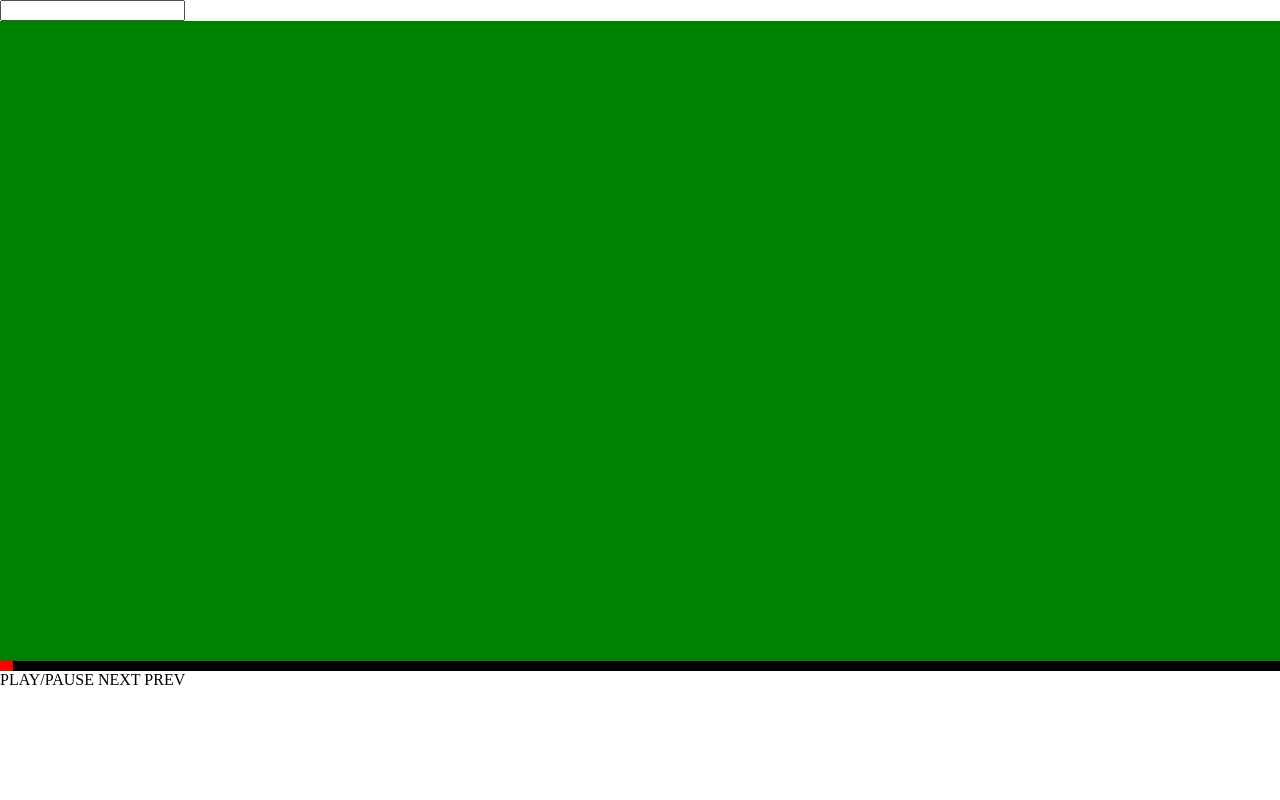
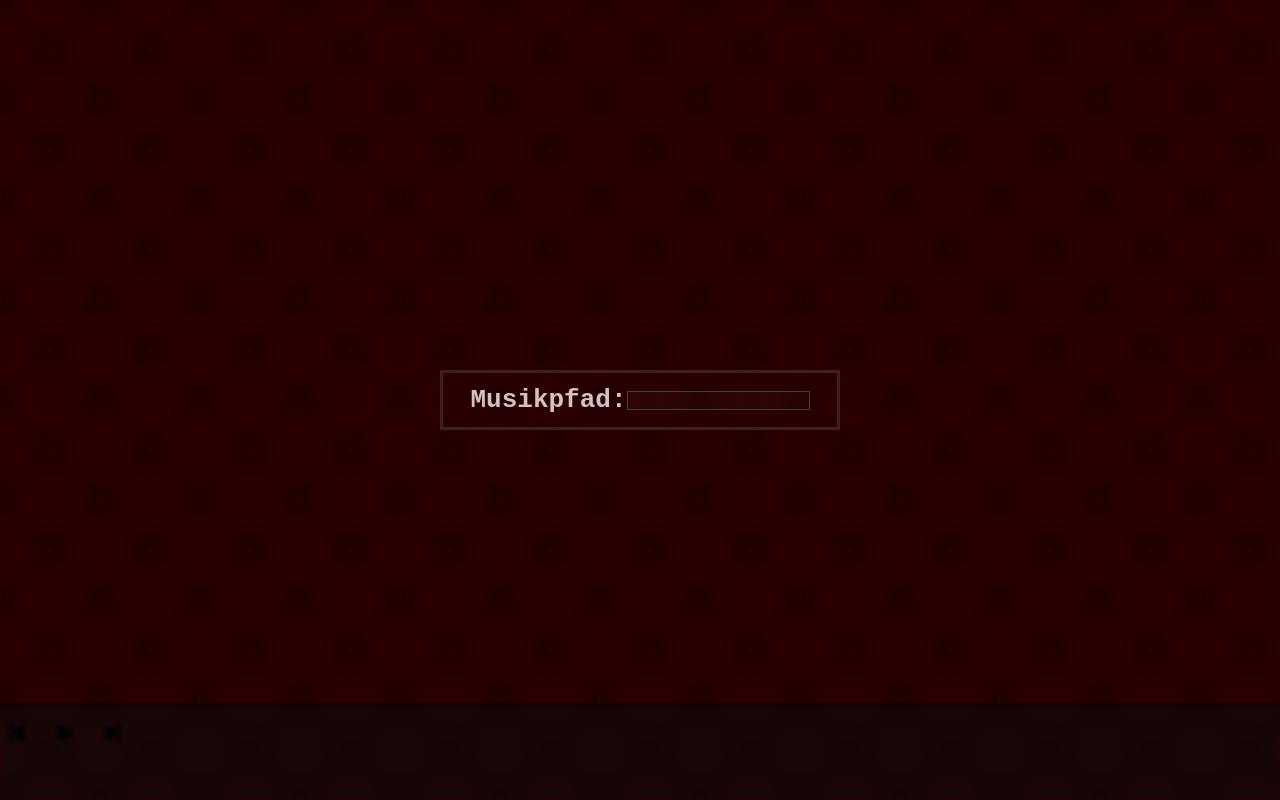
Before and after one commit to Bytewerk/jsPlayer, a plain HTML site: page client/index.html in a window 1280 px wide. Drawn offline with Linux system fonts and the light colour scheme.

Commit message:
first implementation of a basic UI

```diff
--- a/client/css/jsPlayer.css
+++ b/client/css/jsPlayer.css
@@ -5,32 +5,136 @@ html, body {	margin: 0;
 
 html {
 	box-sizing: border-box;
+	background:
+	radial-gradient(hsl(0, 100%, 27%) 4%, hsl(0, 100%, 18%) 9%, hsla(0, 100%, 20%, 0) 9%) 0 0,
+	radial-gradient(hsl(0, 100%, 27%) 4%, hsl(0, 100%, 18%) 8%, hsla(0, 100%, 20%, 0) 10%) 50px 50px,
+	radial-gradient(hsla(0, 100%, 30%, 0.8) 20%, hsla(0, 100%, 20%, 0)) 50px 0,
+	radial-gradient(hsla(0, 100%, 30%, 0.8) 20%, hsla(0, 100%, 20%, 0)) 0 50px,
+	radial-gradient(hsla(0, 100%, 20%, 1) 35%, hsla(0, 100%, 20%, 0) 60%) 50px 0,
+	radial-gradient(hsla(0, 100%, 20%, 1) 35%, hsla(0, 100%, 20%, 0) 60%) 100px 50px,
+	radial-gradient(hsla(0, 100%, 15%, 0.7), hsla(0, 100%, 20%, 0)) 0 0,
+	radial-gradient(hsla(0, 100%, 15%, 0.7), hsla(0, 100%, 20%, 0)) 50px 50px,
+	linear-gradient(45deg, hsla(0, 100%, 20%, 0) 49%, hsla(0, 100%, 0%, 1) 50%, hsla(0, 100%, 20%, 0) 70%) 0 0,
+	linear-gradient(-45deg, hsla(0, 100%, 20%, 0) 49%, hsla(0, 100%, 0%, 1) 50%, hsla(0, 100%, 20%, 0) 70%) 0 0;
+	background-color: #300;
+	background-size: 100px 100px;
+
+	color: #D5C1C1;
+	font-family: monospace;
 }
 
 *, *:before, *:after {
 	box-sizing: inherit;
 }
 
+#content {
+	height: 88%;
+	display: flex;
+	flex-wrap: nowrap;
+	order: 1;
+}
+
 #musicChooser {
-	width: 100%;
-	height: 80%;
-	background: green;
+	width: 75%;
+	height: 100%;
 	display: block;
 	overflow: auto;
+	padding: 15px;
+}
+
+#playlist {
+	width: 25%;
+	overflow: auto;
+}
+
+#playlist div {
+	box-shadow: 0px 5px 3px -4px #FFF;
+	margin: 12px;
+	padding-left: 10px;
+}
+
+#playlist .playlistPosition {
+	display: inline;
+	font-weight: bold;
 }
 
 #progressbarContainer {
 	width: 100%;
 	height: 10px;
-	margin: 0;
-	padding: 0;
-	background-color: black;
+	margin: 0px;
+	padding: 0px;
+	border-top: 2px solid black;
 }
 
 #progressbar {
-	width: 1%;
-	height: 10px;
+	width: 0%;
+	height: 2px;
 	margin: 0;
 	padding: 0;
-	background-color: red;
+	background-color: rgba(255, 255, 255, 0.73);
 }
+
+#controls .button {
+	margin: 10px;
+}
+
+#controls {
+	height: 12%;
+	background-color: rgba(39, 39, 39, 0.56);
+}
+
+.blured {
+	filter: blur(2px);
+}
+
+.button {
+	display: inline-block;
+	height: 20px;
+	width: 20px;
+}
+
+.button#toggle.play {
+	background: url("../icons/glyphicons-play.png") no-repeat;
+}
+
+.button#toggle.pause {
+	background: url("../icons/glyphicons-pause.png") no-repeat;
+}
+
+.button#next {
+	background: url("../icons/glyphicons-step-forward.png") no-repeat;
+}
+
+.button#prev {
+	background: url("../icons/glyphicons-step-backward.png") no-repeat;
+}
+
+#pathSelectionOverlay {
+	display: flex;
+	align-items: center;
+	justify-content: center;
+	position: absolute;
+	top: 0px;
+	left: 0px;
+	height: 100%;
+	width: 100%;
+	background-color: rgba(0, 0, 0, 0.7);
+}
+
+#pathSelectDialog {
+	display: flex;
+	width: 400px;
+	height: 60px;
+	border: 3px solid rgba(107, 107, 107, 0.3);
+	justify-content: center;
+	align-items: center;
+}
+
+#pathSelectDialog * {
+	display: inline-block;
+}
+
+#musicPath {
+	background: rgba(111, 105, 105, 0.05);
+	border: 1px solid rgba(89, 89, 89, 0.67);
+}
--- a/client/index.html
+++ b/client/index.html
@@ -6,21 +6,22 @@
 		<link rel="stylesheet" href="css/jsPlayer.css">
 	</head>
 	<body>
-		<input id="musicPath" />
+		<div id="content" >
 			<div id="musicChooser" >
 
 			</div>
 			<div id="playlist">
 
 			</div>
+		</div>
+		<div id="controls" class="blured">
 			<div id="progressbarContainer">
 				<div id="progressbar">
 				</div>
 			</div>
-		<div id="controls">
-				<span class="button" id="toggle">PLAY/PAUSE</span>
-				<span class="button" id="next" >NEXT</span>
-				<span class="button" id="prev" >PREV</span>
+			<span class="button" id="prev" ></span>
+			<span class="button play" id="toggle"></span>
+			<span class="button" id="next" ></span>
 			<div id="songInfos">
 				<span class="songInfo" id="artist"></span>
 				<span class="songInfo" id="album"></span>
@@ -28,6 +29,13 @@
 				<span class="songInfo" id="art"></span>
 			</div>
 		</div>
+
+		<div id="pathSelectionOverlay">
+			<div id="pathSelectDialog">
+				<h1>Musikpfad:</h1>
+				<input id="musicPath" />
+			</div>
+		</div>
 		<script src="js/jsPlayer.js"></script>
 	</body>
 </html>
--- a/client/js/jsPlayer.js
+++ b/client/js/jsPlayer.js
@@ -1,4 +1,4 @@
-dbfilename = "database.json"
+dbfilename = "database.json";
 rootFiletree = new Folder(" ");
 jsPlayer = new JsPlayer();
 var global_unique_id = 0;
@@ -22,11 +22,13 @@ window.onload = function () {
 					for (var i = 0, len = allSongDivs.length; i < len; i++) {
 						allSongDivs[i].addEventListener("click", onMusicClickListener);
 					};
+					hideMusicSelectionDialog();
 				};
 			};
 		};
 		xhr.send();
 	}, false);
+
 
 	toggleBtn = document.querySelector("#toggle.button");
 	nextBtn = document.querySelector("#next.button");
@@ -189,7 +191,7 @@ function Playlist(audioElement) {
 	};
 
 	this.play = function(elementNr) {
-		if(elementNr >= 0 && elementNr <= this.elements.length) {
+		if(elementNr >= 0 && elementNr < this.elements.length) {
 			this.currentElementIndex = elementNr;
 			this.onsongchange(this.elements[this.currentElementIndex]);
 			this.audioElement.src = this.elements[this.currentElementIndex].musicFile.getPath();
@@ -203,6 +205,9 @@ function Playlist(audioElement) {
 		this.elements.splice(position, 0, playlistElement);
 		this.updateAllElementIndex();
 		this.onsongadd(playlistElement);
+		if(this.elements.length==1) {
+			this.play(0);
+		};
 	};
 
 	this.updateAllElementIndex = function() {
@@ -232,14 +237,25 @@ function JsPlayer() {
 		progressbar.style.width = (this.currentTime / this.duration * 100) + "%";
 	});
 
+	this.audio.addEventListener("play", function() {
+		toggleBtn.classList.add("pause")
+		toggleBtn.classList.remove("play")
+	});
+
+	this.audio.addEventListener("pause", function() {
+		toggleBtn.classList.add("play")
+		toggleBtn.classList.remove("pause")
+	});
+
 	this.audio.toggle = function() {
-		foo = this;
-		if(this.paused) {
-			this.play();
-		} else {
-			this.pause();
-		}
-	}
+		if(this.playlist.elements.length > 0) {
+			if(this.paused) {
+				this.play();
+			} else {
+				this.pause();
+			};
+		};
+	};
 
 	return this.audio;
 };
@@ -251,7 +267,12 @@ function songchange(audioFile) {
 function songadd(playlistElement) {
 	htmlPlaylist = document.querySelector("div#playlist");
 	htmlElement = document.createElement("div");
-	htmlElement.innerHTML = playlistElement.playlistPosition + ": " + playlistElement.musicFile.name;
-
+	htmlElement.innerHTML = "<pre class=\"playlistPosition\">" + (playlistElement.playlistPosition + 1) + "   </pre>" + playlistElement.musicFile.name;
 	htmlPlaylist.appendChild(htmlElement);
 }
+
+function hideMusicSelectionDialog() {
+	overlay = document.getElementById("pathSelectionOverlay");
+	overlay.style.display = "none";
+	document.getElementById("controls").classList.remove("blured");
+}
```
Also changed, not shown: client/icons/glyphicons-pause.png (added), client/icons/glyphicons-play.png (added), client/icons/glyphicons-plus.png (added), client/icons/glyphicons-step-backward.png (added), client/icons/glyphicons-step-forward.png (added), 1 other file. Lines whose indentation alone changed are shown as unchanged.
